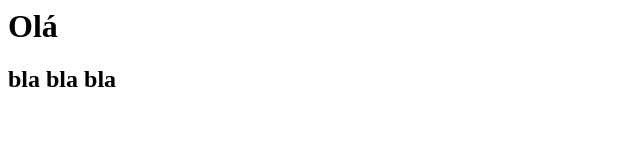
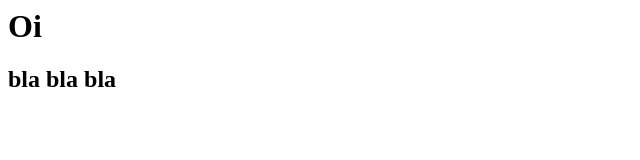
Before and after one commit to cfegydio/ProgWeb2-1, a plain HTML site: page teste.html in a window 1280 px wide. Shown: the full height of the page, 0-640 px from the left. Drawn offline with Linux system fonts and the light colour scheme.

Commit message:
Update teste.html

```diff
--- a/teste.html
+++ b/teste.html
@@ -1,4 +1,4 @@
 <html>
-	<h1>Olá</h1>
+	<h1>Oi</h1>
 	<h2>bla bla bla</h2>
 </html>
```
